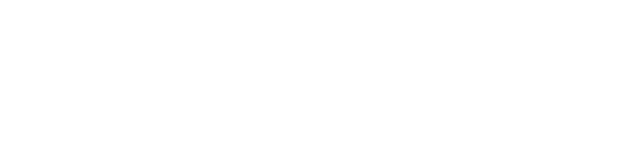
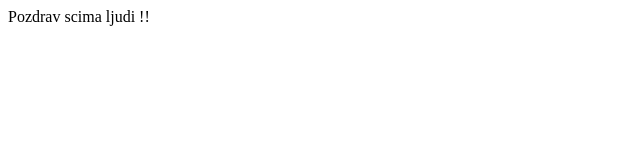
Before and after one commit to StefanKovacevic2307/GitProba, a plain HTML site: page index.html in a window 1280 px wide. Shown: the whole page, without its empty margins (0-640 px from the left). Drawn offline with Linux system fonts and the light colour scheme.

Commit message:
Update index.html
Dodata poruka u index.htmll

```diff
--- a/index.html
+++ b/index.html
@@ -6,6 +6,6 @@
         <title>Document</title>
     </head>
     <body>
-
+        Pozdrav scima ljudi !!
     </body>
 </html>
```
